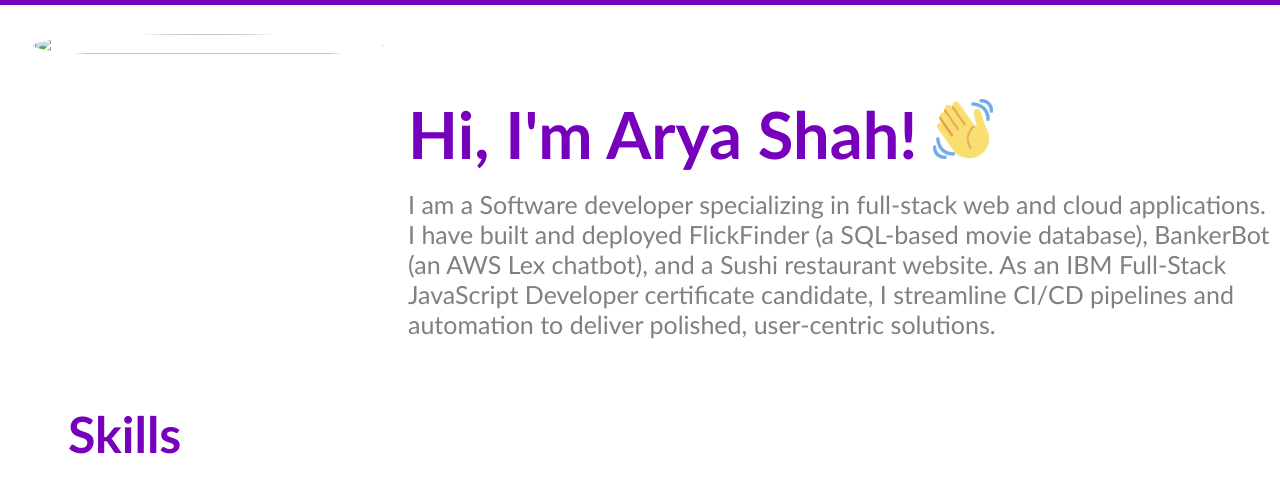
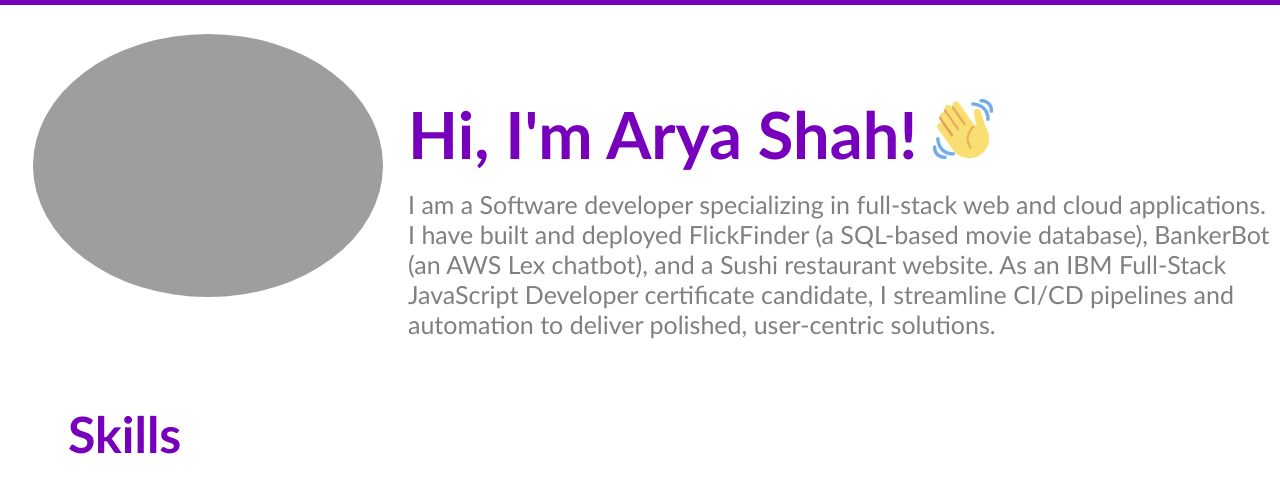
Before and after one commit to shah-arya/AryaShah_demo_portfolio, a plain HTML site: page index.html in a window 1280 px wide. Shown: the part 135-638 px from the top of the page. Drawn offline with Linux system fonts and the light colour scheme; the site is published under a folder, as on GitHub Pages, so addresses that start at the root find nothing.

Commit message:
Update index.html by fixing profile_image error (1)

```diff
--- a/index.html
+++ b/index.html
@@ -47,7 +47,7 @@
     <section id="about-me" class="container">
 
       <div>
-        <img src="/html_finalprojimages/profile_image.png" class="profile_image"/>
+        <img src="html_finalprojimages/profile_image.png" class="profile_image"/ alt="profile image">
       </div>
 
       <div>
```
